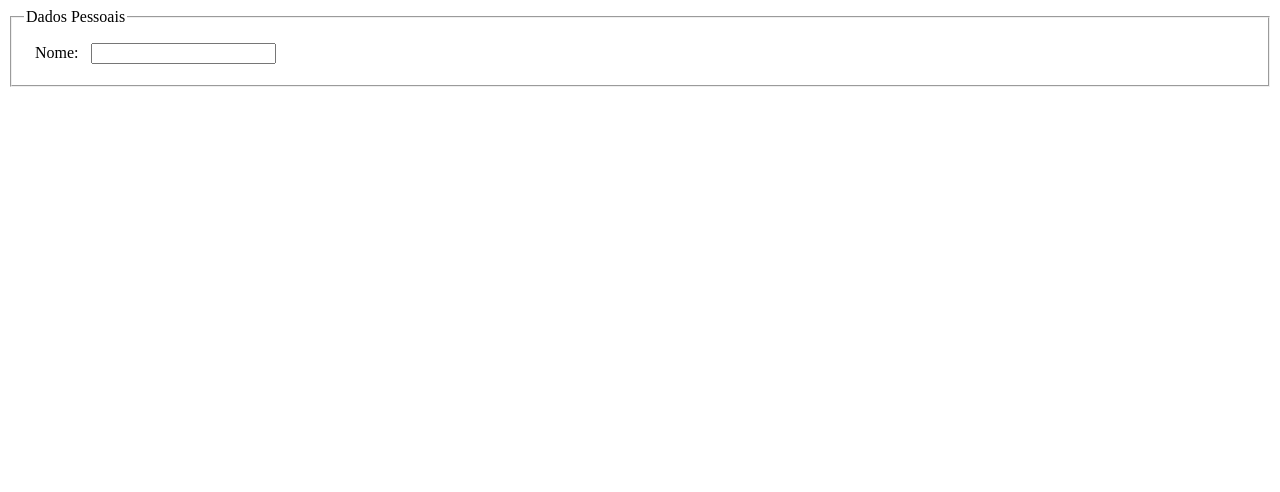
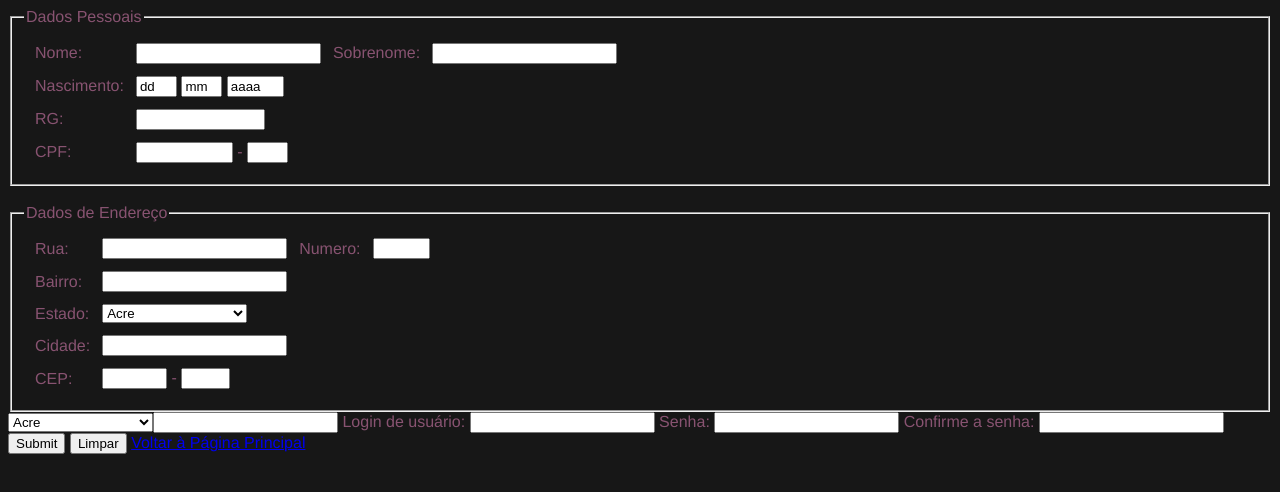
Before and after one commit to DeaBento/Projeto_Loja, a plain HTML site: page clientes.html in a window 1280 px wide. Drawn offline with Linux system fonts and the light colour scheme.

Commit message:
fiz novo formulário

```diff
--- a/clientes.css
+++ b/clientes.css
@@ -0,0 +1,5 @@
+html{
+    background-color: hsl(0, 0%, 9%);
+    font-family: "Helvetica Neue", Arial, sans-serif;
+    color: hsl(326, 24%, 43%);
+}
--- a/clientes.html
+++ b/clientes.html
@@ -1,7 +1,17 @@
-<fieldset>
-    <legend>Dados Pessoais</legend>
+<!DOCTYPE html>
+<html lang="pt-br">
+<head>
+    <meta charset="UTF-8">
 
-    <table cellspacing="10">
+    <title>Dados Pessoais</title>
+
+    <link rel="stylesheet" type="text/css" href="clientes.css" />
+
+</head>
+<body>
+    <fieldset>
+        <legend>Dados Pessoais</legend>
+        <table cellspacing="10">
         <tr>
         <td>
         <label for="nome">Nome: </label>
@@ -9,3 +19,197 @@
         <td align="left">
         <input type="text" name="nome">
         </td>
+        <td>
+        <label for="sobrenome">Sobrenome: </label>
+        </td>
+        <td align="left">
+        <input type="text" name="sobrenome">
+        </td>
+        </tr>
+        <tr>
+        <td>
+        <label>Nascimento: </label>
+        </td>
+        <td align="left">
+        <input type="text" name="dia" size="2" maxlength="2" value="dd">
+        <input type="text" name="mes" size="2" maxlength="2" value="mm">
+        <input type="text" name="ano" size="4" maxlength="4" value="aaaa">
+        </td>
+        </tr>
+        <tr>
+        <td>
+        <label for="rg">RG: </label>
+        </td>
+        <td align="left">
+        <input type="text" name="rg" size="13" maxlength="13">
+        </td>
+        </tr>
+        <tr>
+        <td>
+        <label>CPF:</label>
+        </td>
+        <td align="left">
+        <input type="text" name="cpf" size="9" maxlength="9"> - <input
+        type="text" name="cpf2" size="2" maxlength="2">
+        </td>
+        </tr>
+        </table>
+        </fieldset>
+        <br />
+<!-- ENDEREÇO -->
+<fieldset>
+<legend>Dados de Endereço</legend>
+<table cellspacing="10">
+<tr>
+<td>
+<label for="rua">Rua:</label>
+</td>
+<td align="left">
+<input type="text" name="rua">
+</td>
+<td>
+<label for="numero">Numero:</label>
+</td>
+<td align="left">
+<input type="text" name="numero" size="4">
+</td>
+</tr>
+<tr>
+<td>
+<label for="bairro">Bairro: </label>
+</td>
+<td align="left">
+<input type="text" name="bairro">
+</td>
+</tr>
+<tr>
+<td>
+<label for="estado">Estado:</label>
+</td>
+<td align="left">
+<select name="estado">
+<option value="ac">Acre</option>
+<option value="al">Alagoas</option>
+<option value="am">Amazonas</option>
+<option value="ap">Amapá</option>
+<option value="ba">Bahia</option>
+<option value="ce">Ceará</option>
+<option value="df">Distrito Federal</option>
+<option value="es">Espírito Santo</option>
+<option value="go">Goiás</option>
+<option value="ma">Maranhão</option>
+<option value="mt">Mato Grosso</option>
+<option value="ms">Mato Grosso do Sul</option>
+<option value="mg">Minas Gerais</option>
+<option value="pa">Pará</option>
+<option value="pb">Paraíba</option>
+<option value="pr">Paraná</option>
+<option value="pe">Pernambuco</option>
+<option value="pi">Piauí</option>
+<option value="rj">Rio de Janeiro</option>
+<option value="rn">Rio Grande do Norte</option>
+<option value="ro">Rondônia</option>
+<option value="rs">Rio Grande do Sul</option>
+<option value="rr">Roraima</option>
+<option value="sc">Santa Catarina</option>
+<option value="se">Sergipe</option>
+<option value="sp">São Paulo</option>
+<option value="to">Tocantins</option>
+</select>
+</td>
+</tr>
+<tr>
+<td>
+<label for="cidade">Cidade: </label>
+</td>
+<td align="left">
+    <input type="text" name="cidade">
+    </td>
+    </tr>
+    <tr>
+    <td>
+    <label for="cep">CEP: </label>
+    </td>
+    <td align="left">
+    <input type="text" name="cep" size="5" maxlength="5"> - <input
+    type="text" name="cep2" size="3" maxlength="3">
+    </td>
+    </tr>
+    </table>
+    </fieldset>
+    <td align="left">
+        <select name="estado">
+        <option value="ac">Acre</option>
+        <option value="al">Alagoas</option>
+        <option value="am">Amazonas</option>
+        <option value="ap">Amapá</option>
+        <option value="ba">Bahia</option>
+        <option value="ce">Ceará</option>
+        <option value="df">Distrito Federal</option>
+        <option value="es">Espírito Santo</option>
+        <option value="go">Goiás</option>
+        <option value="ma">Maranhão</option>
+        <option value="mt">Mato Grosso</option>
+        <option value="ms">Mato Grosso do Sul</option>
+        <option value="mg">Minas Gerais</option>
+        <option value="pa">Pará</option>
+        <option value="pb">Paraíba</option>
+        <option value="pr">Paraná</option>
+        <option value="pe">Pernambuco</option>
+        <option value="pi">Piauí</option>
+        <option value="rj">Rio de Janeiro</option>
+        <option value="rn">Rio Grande do Norte</option>
+        <option value="ro">Rondônia</option>
+        <option value="rs">Rio Grande do Sul</option>
+        <option value="rr">Roraima</option>
+        <option value="sc">Santa Catarina</option>
+        <option value="se">Sergipe</option>
+        <option value="sp">São Paulo</option>
+        <option value="to">Tocantins</option>
+        </td>
+        <!-- DADOS DE LOGIN -->
+<fieldset>
+    <legend>Dados de login</legend>
+    <table cellspacing="10">
+    <tr>
+    <td>
+    <label for="email">E-mail: </label>
+    </td>
+    <td align="left">
+    <input type="text" name="email">
+    </td>
+    </tr>
+    <tr>
+    <td>
+    <label for="login">Login de usuário: </label>
+    </td>
+    <td align="left">
+    <input type="text" name="login">
+    </td>
+    </tr>
+    <tr>
+    <td>
+    <label for="pass">Senha: </label>
+    </td>
+    <td align="left">
+    <input type="password" name="pass">
+    </td>
+    </tr>
+    <tr>
+    <td>
+    <label for="passconfirm">Confirme a senha: </label>
+    </td>
+    <td align="left">
+    <input type="password" name="passconfirm">
+    </td>
+    </tr>
+    </table>
+    </fieldset>
+    <br />
+<input type="submit">
+<input type="reset" value="Limpar">
+</form>
+<a href="index.html">Voltar à Página Principal</a>
+
+</body>
+</html>
```
Also changed, not shown: index.html (+3 -4 lines), nossaloja.html (added, +29 -0 lines), nossaloja.css (added).
